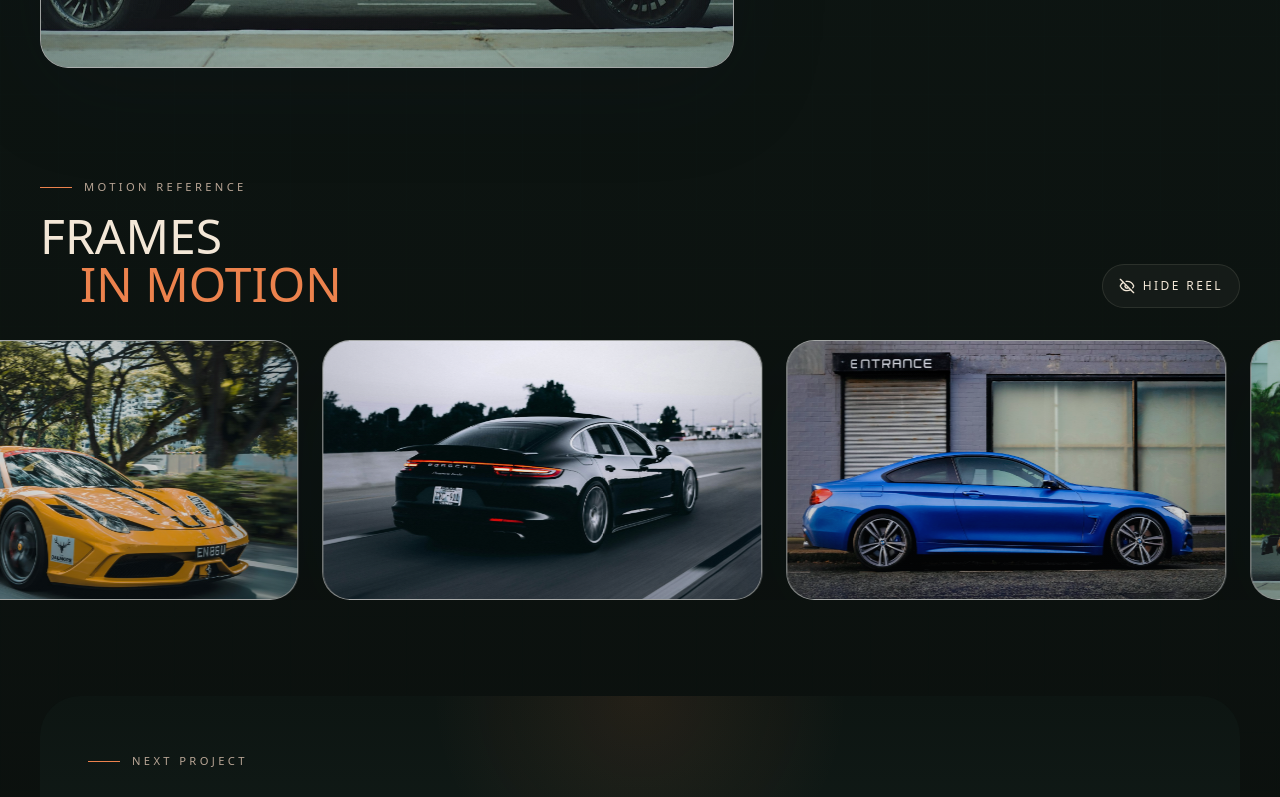
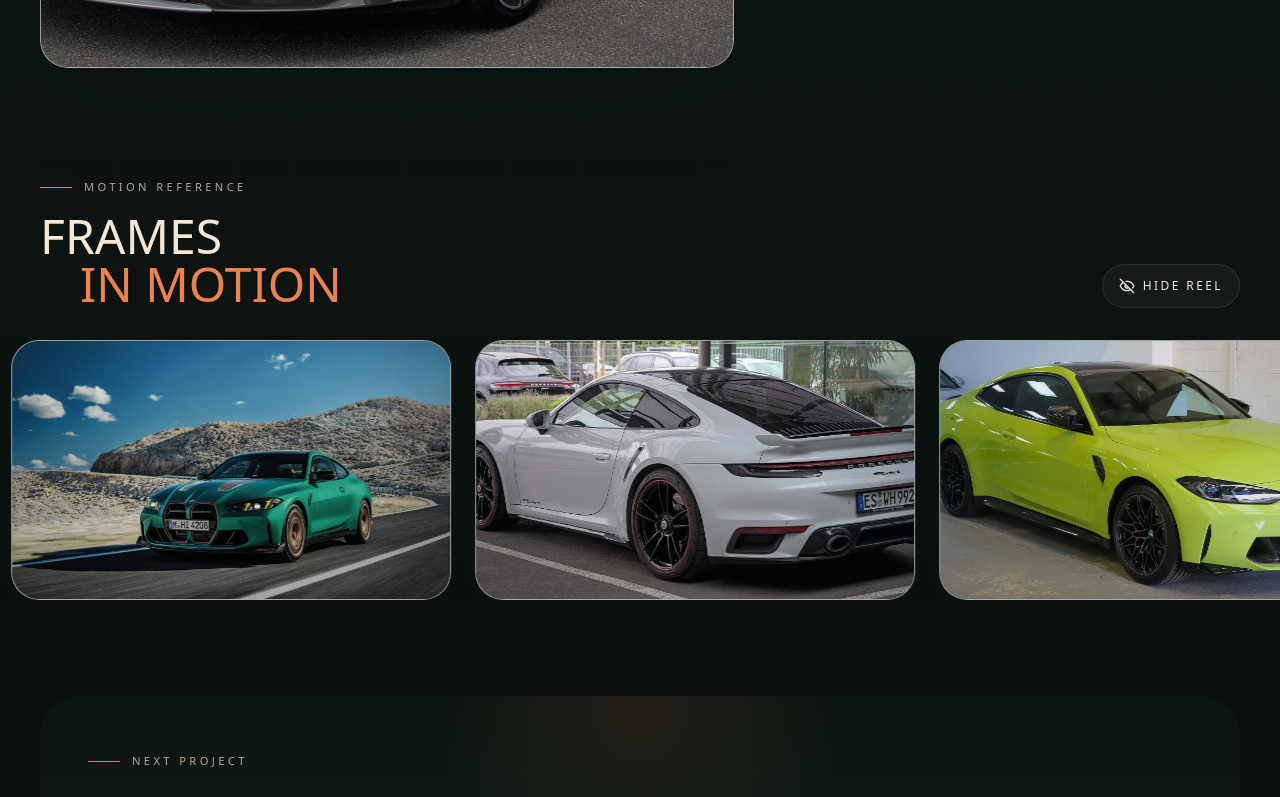
Before and after one commit to quickconnect99/Lux-Studio-Website, a Next.js app: page / in a window 1280 px wide. Shown: the part 2052-2849 px from the top of the page. Built offline with nearby package versions, Linux system fonts and the light colour scheme; no server answers; the database is empty; a web font is replaced by a local one.

Commit message:
Prefer local homepage frame images

```diff
--- a/app/page.tsx
+++ b/app/page.tsx
@@ -9,6 +9,15 @@ import { projectBusinessToParam } from "@/lib/project-business";
 import { adaptSiteSettingsToPublishedProjects } from "@/lib/public-portfolio";
 import { isPublicAdminEnabled } from "@/lib/site-config";
 import { getPublishedProjects, getSiteSettings } from "@/lib/supabase";
+
+const homepageFrameFallbacks = [
+  "/images/sourced/porsche-911-turbo-s-01.jpg",
+  "/images/sourced/bmw-m4-competition-01.jpg",
+  "/images/sourced/ferrari-roma-spider-01.jpg",
+  "/images/sourced/aston-martin-vantage-01.jpg",
+  "/images/car-pictures/midnight-aeroline-03.jpg",
+  "/images/car-pictures/alpine-vector-01.avif"
+];
 
 export default async function HomePage() {
   const [projects, settings] = await Promise.all([
@@ -24,9 +33,12 @@ export default async function HomePage() {
     .filter((project) => project.featured)
     .slice(0, 5);
   const galleryImages = dedupeImageUrls(
-    publicSettings.selectedFrames.length > 0
-      ? publicSettings.selectedFrames
-      : projects.flatMap((project) => project.galleryImages)
+    [
+      ...homepageFrameFallbacks,
+      ...(publicSettings.selectedFrames.length > 0
+        ? publicSettings.selectedFrames
+        : projects.flatMap((project) => project.galleryImages))
+    ]
   ).slice(0, 8);
   const businessCards = Array.from(
     new Map(projects.map((project) => [project.business, project])).values()
```
